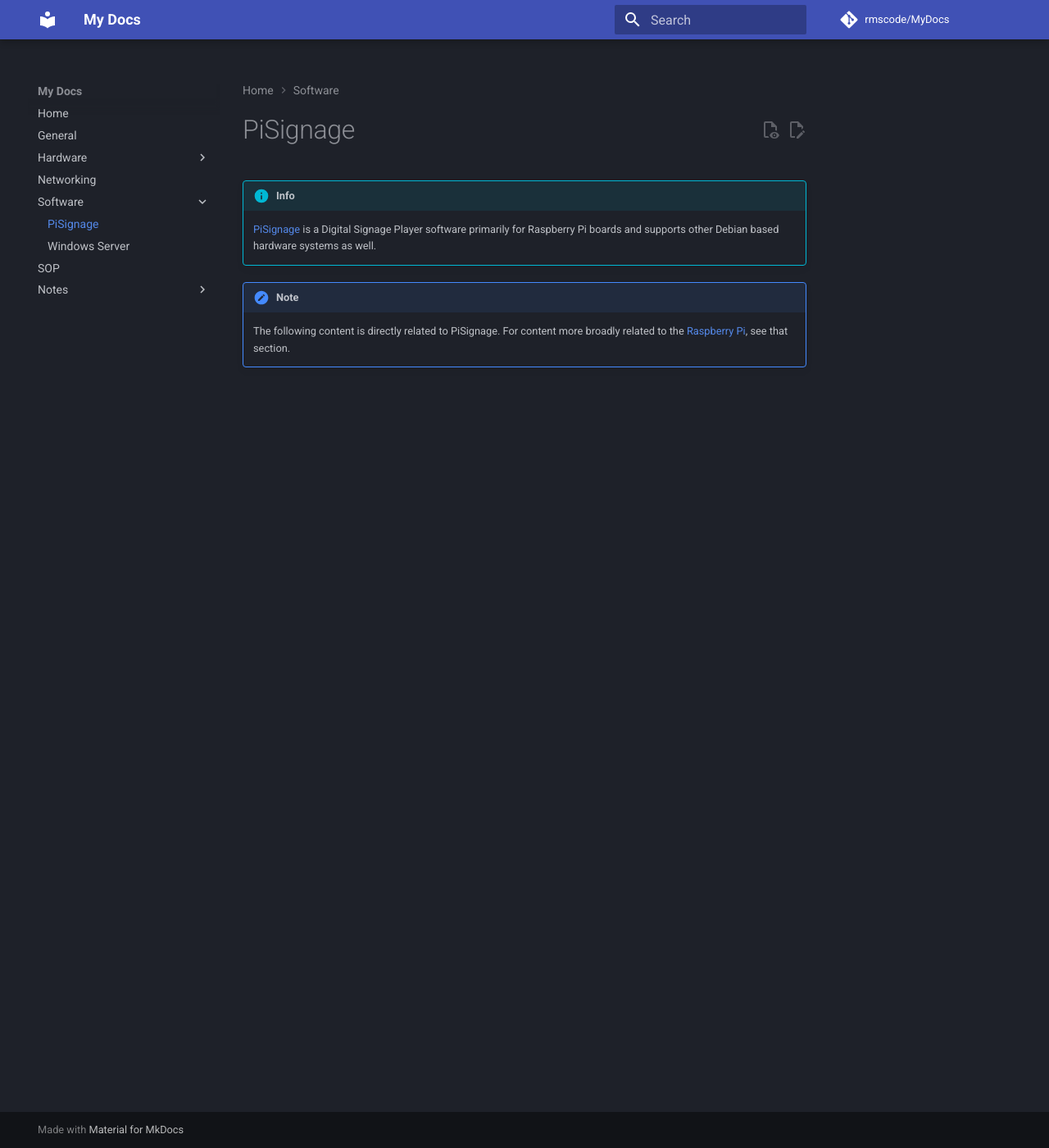
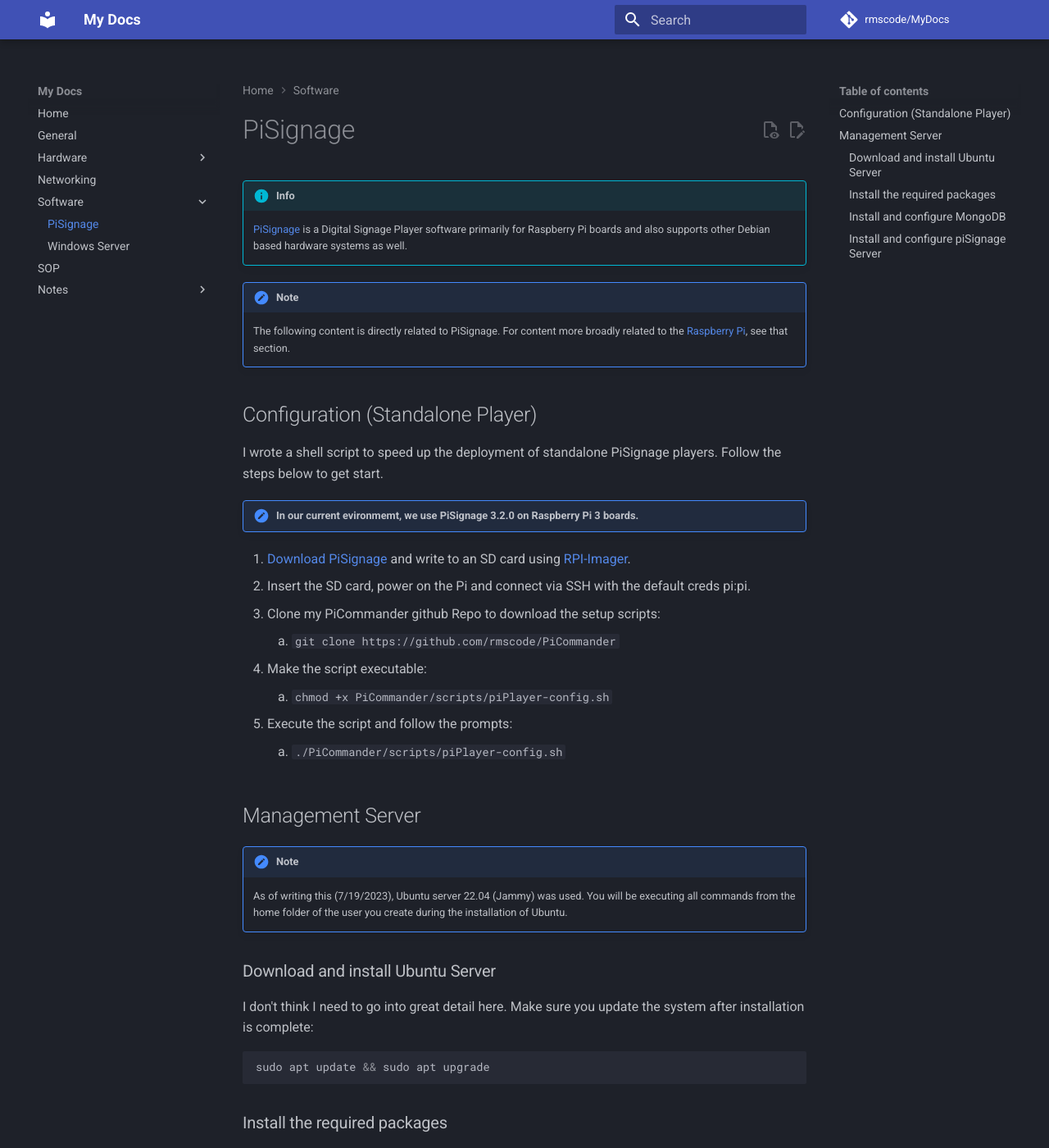
Before and after one commit to rmscode/binary-garden, an MkDocs documentation site: the page built from docs/software/pisignage.md, in a window 1280 px wide and 1400 px high. Shown: the whole window at 82% size. Built offline with MkDocs 1.6.1 and Material for MkDocs 9.7.7, drawn with Linux system fonts in a browser that asks for light colours; comment, search, counter and statistics services are not loaded; some of the changed text lies outside the part shown.

Commit message:
Update pisignage.md

````diff
--- a/docs/software/pisignage.md
+++ b/docs/software/pisignage.md
@@ -2,8 +2,82 @@
 
 !!! info
 
-    [PiSignage](https://github.com/colloqi/pisignage) is a Digital Signage Player software primarily for Raspberry Pi boards and supports other Debian based hardware systems as well.
+    [PiSignage](https://github.com/colloqi/pisignage) is a Digital Signage Player software primarily for Raspberry Pi boards and also supports other Debian based hardware systems as well.
 
 !!! note
 
     The following content is directly related to PiSignage. For content more broadly related to the [Raspberry Pi](../hardware/raspberrypi.md), see that section.
+
+## Configuration (Standalone Player)
+
+I wrote a shell script to speed up the deployment of standalone PiSignage players. Follow the steps below to get start.
+
+!!! note "In our current evironmemt, we use PiSignage 3.2.0 on Raspberry Pi 3 boards."
+
+1. [Download PiSignage](https://pisignage.s3.amazonaws.com/pisignage-images/pisignage_3.2.0.img.zip) and write to an SD card using [RPI-Imager](https://www.raspberrypi.com/software/).
+2. Insert the SD card, power on the Pi and connect via SSH with the default creds pi:pi.
+3. Clone my PiCommander github Repo to download the setup scripts:
+      1. `git clone https://github.com/rmscode/PiCommander`
+4. Make the script executable:
+      1. `chmod +x PiCommander/scripts/piPlayer-config.sh`
+5. Execute the script and follow the prompts:
+      1. `./PiCommander/scripts/piPlayer-config.sh`
+
+## Management Server
+
+!!! note
+
+    As of writing this (7/19/2023), Ubuntu server 22.04 (Jammy) was used. You will be executing all commands from the home folder of the user you create during the installation of Ubuntu.
+
+### Download and install Ubuntu Server
+
+I don't think I need to go into great detail here. Make sure you update the system after installation is complete:
+
+```bash
+sudo apt update && sudo apt upgrade
+```
+
+### Install the required packages
+
+```bash
+sudo apt install git nodejs npm ffmpeg libpng-dev libjpeg-dev libtiff-dev imagemagick gnupg curl
+```
+
+### Install and configure MongoDB
+
+Add GPG key:
+
+```bash
+curl -fsSL https://pgp.mongodb.com/server-6.0.asc | \sudo gpg -o /etc/apt/trusted.gpg.d//mongodb-server-6.0.gpg \--dearmor
+```
+
+Add MongoDB repository to APT sources:
+
+```bash
+echo "deb [ arch=amd64,arm64 ] https://repo.mongodb.org/apt/ubuntu jammy/mongodb-org/6.0 multiverse" | sudo tee /etc/apt/sources.list.d/mongodb-org-6.0.list
+sudo apt update
+```
+
+Install MongoDB:
+
+```bash
+sudo apt install mongodb-org
+```
+
+Start and enable the MongoDB service:
+
+```bash
+sudo systemctl enable --now mongod
+sudo systemctl status mongod
+```
+
+### Install and configure piSignage Server
+
+```bash
+git clone https://github.com/colloqi/pisignage-server
+mkdir media
+mkdir media/_thumbnails
+cd pisignage-server
+npm install
+sudo chown -R <YourUsername>:users data/
+```
````
